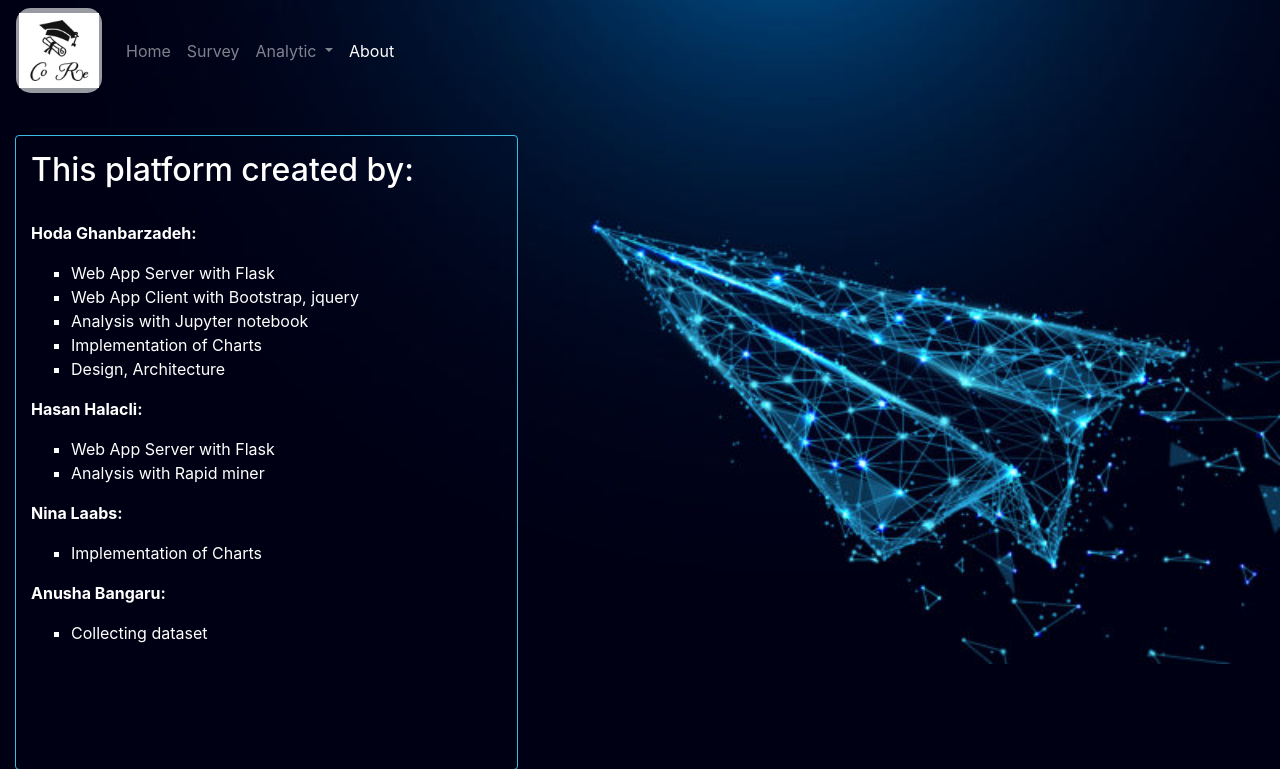
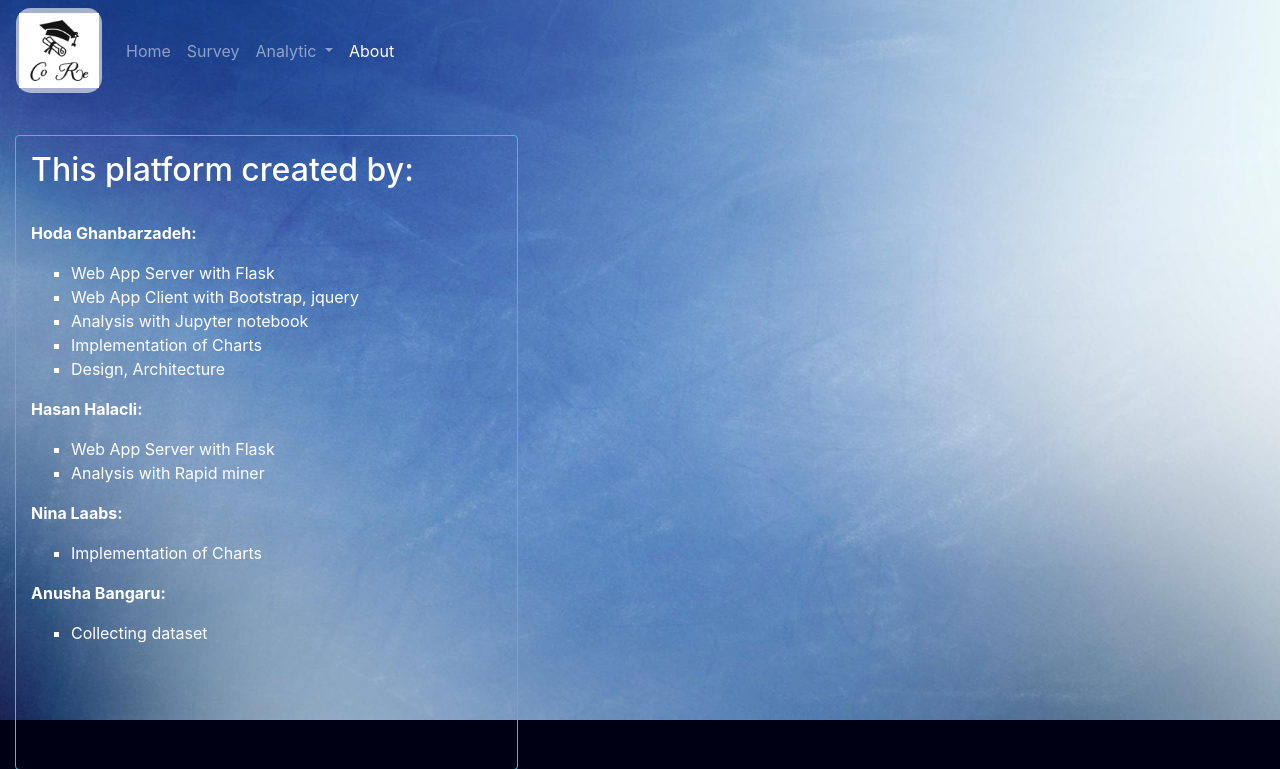
Before and after one commit to AsanAlacli/LA_WISE-19-20-_Group_5_HANA_Project_CoRe, a Flask app: page /about in a window 1280 px wide. Shown: the top 769 px of the page. Run offline with Flask 2, Linux system fonts and the light colour scheme; parts of the project's set-up code (start-up, migrations or seed data) failed here and were passed over; some libraries are stand-ins or nearby versions.

Commit message:
background

```diff
--- a/static/css/style.css
+++ b/static/css/style.css
@@ -1,5 +1,5 @@
 body{
-    background-image: url("/static/image/big data1.jpg");
+    background-image: url("/static/image/color2.jpg");
     background-repeat: no-repeat;
     background-size: cover;
     background-color: #000014;
```
